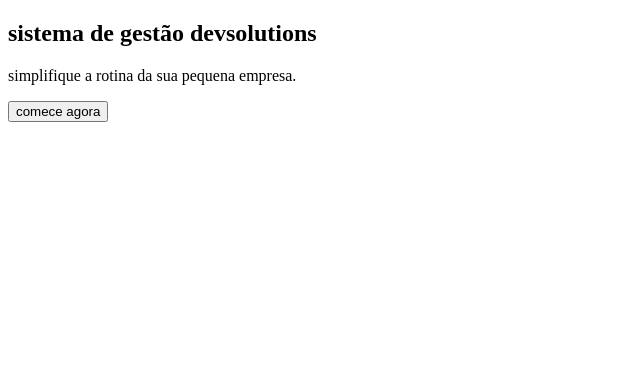
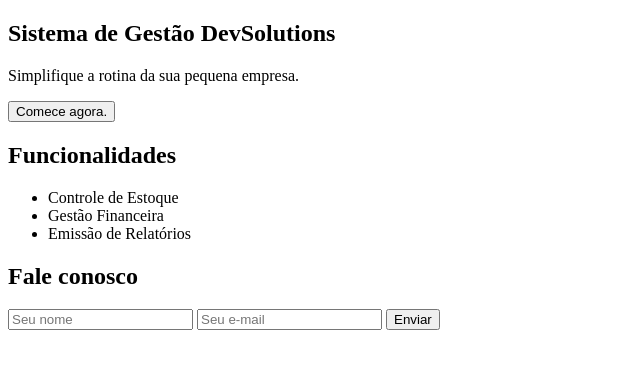
Before and after one commit to felipebsouza7-cloud/devsolutions, a plain HTML site: page index.html in a window 1280 px wide. Shown: the whole page, without its empty margins (0-640 px from the left). Drawn offline with Linux system fonts and the light colour scheme.

Commit message:
Update index.html

```diff
--- a/index.html
+++ b/index.html
@@ -3,13 +3,30 @@
 <head>
     <meta charset="UTF-8">
     <meta name="viewport" content="width=device-width, initial-scale=1.0">
-    <title>sistema de gestão devsolutions</title>
+    <title>Sistema de Gestão DevSolutions</title>
 </head>
 <body>
     <section>
-    <h1>sistema de gestão devsolutions</h1>
-    <p>simplifique a rotina da sua pequena empresa.</p>
-    <button>comece agora</button>
+        <h1>Sistema de Gestão DevSolutions</h1>
+        <p>Simplifique a rotina da sua pequena empresa.</p>
+        <button>Comece agora.</button>
     </section>
+    <section class="funcionalidades">
+        <h2>Funcionalidades</h2>
+        <ul>
+            <li>Controle de Estoque</li>
+            <li>Gestão Financeira</li>
+            <li>Emissão de Relatórios</li>
+        </ul>
+    </section>
+    <section class="contato">
+        <h2>Fale conosco</h2>
+        <form id="form-contato">
+            <input type="text" id="nome" placeholder="Seu nome">
+            <input type="email" id="email" placeholder="Seu e-mail">
+            <button type="submit">Enviar</button>
+        </form>
+    </section>
+    <script src="scripts.js"></script>
 </body>
 </html>
```
